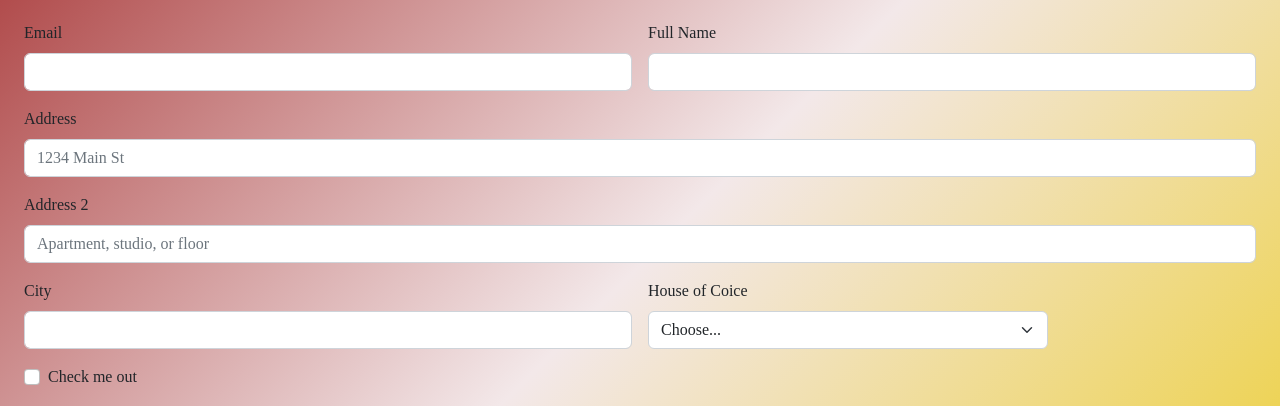
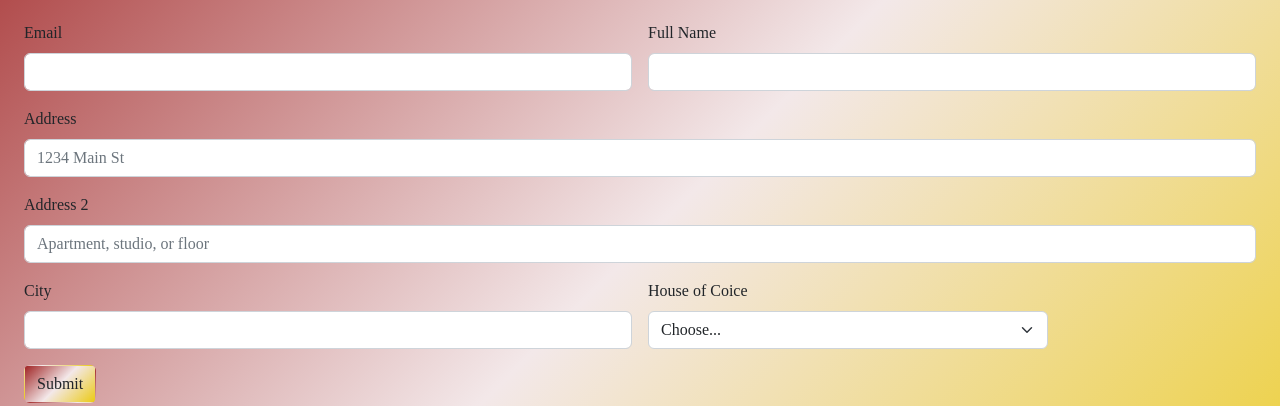
Before and after one commit to Emis085/Hogwarts, a website: page pages/contact.html in a window 1280 px wide. Shown: the part 235-641 px from the top of the page. Drawn offline with nearby package versions, Linux system fonts and the light colour scheme; a web font is replaced by a local one.

Commit message:
correcciones

```diff
--- a/pages/contact.html
+++ b/pages/contact.html
@@ -87,15 +87,6 @@
                 </option>
                 </select>
             </div>
-
-            <div class="col-12">
-                <div class="form-check">
-                <input class="form-check-input" type="checkbox" id="gridCheck">
-                <label class="form-check-label" for="gridCheck">
-                Check me out
-                </label>
-            </div>
-            </div>
             <div class="col-12">
                 <button type="submit" class="btn  submit__button">Submit</button>
             </div>
```
